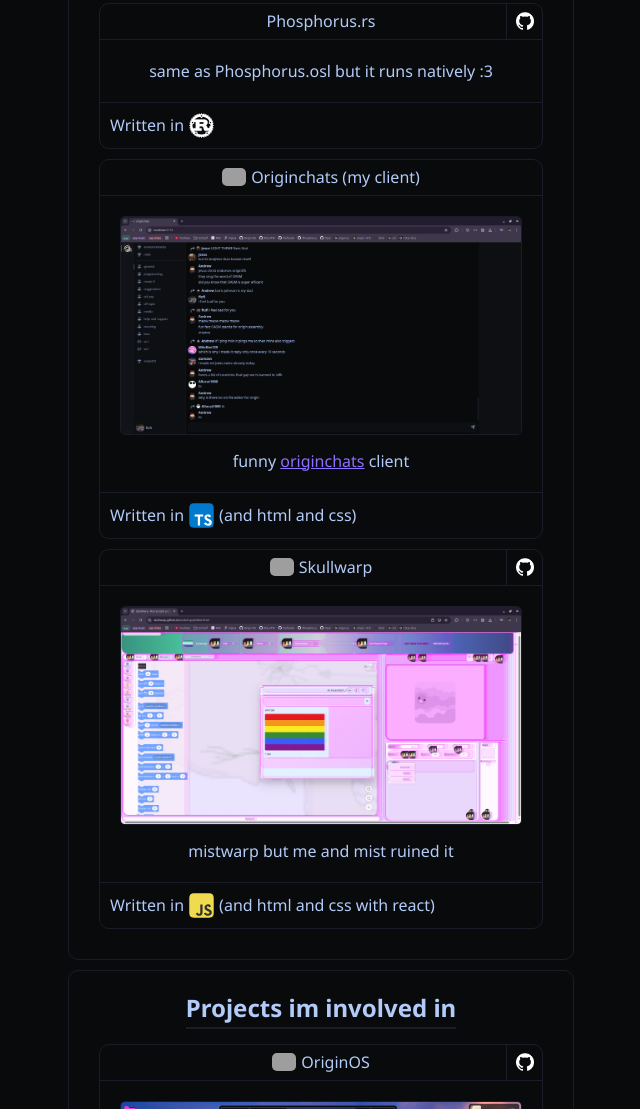
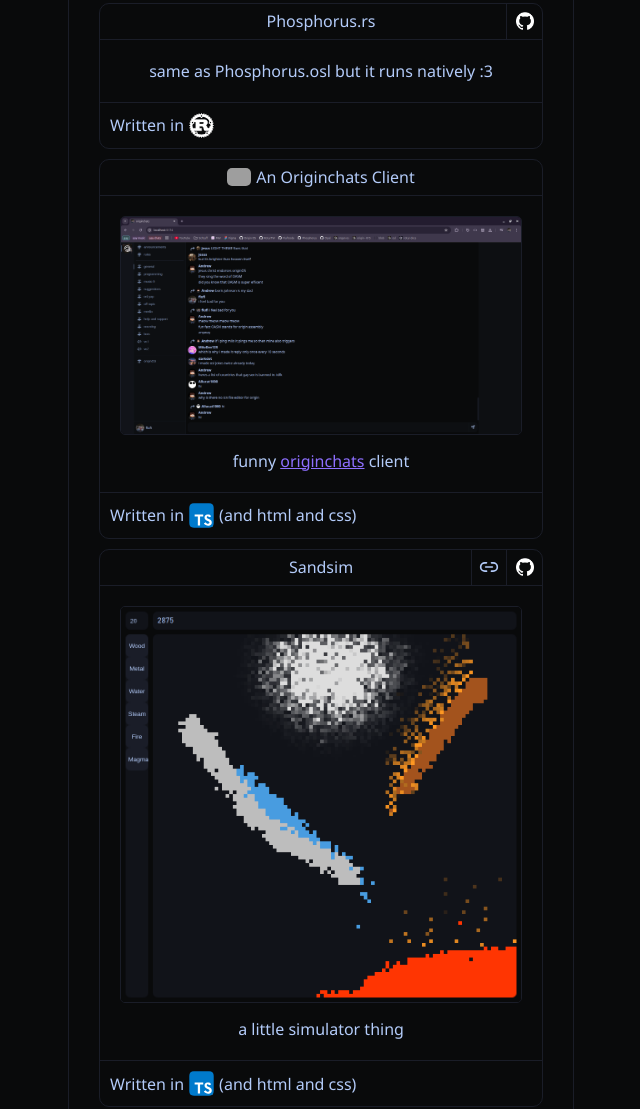
Before and after one commit to flufi-website/main, a website built with Vite: page index.html in a window 1280 px wide. Shown: the part 1766-2875 px from the top of the page, without its empty margins (319-959 px from the left). Built offline with nearby package versions, Linux system fonts and the light colour scheme; grey boxes are pictures that could not be loaded.

Commit message:
add sand.flufi.uk :3

```diff
--- a/css/main.css
+++ b/css/main.css
@@ -244,6 +244,13 @@
                 > img {
                     height: 18px;
                 }
+                > svg {
+                    color: var(--text);
+                }
+            }
+            a.second {
+                border-radius: 0;
+                right: 35.5px;
             }
             > a:hover {
                 background-color: var(--prim);
--- a/index.html
+++ b/index.html
@@ -97,7 +97,7 @@
           <p>(and a load more)</p>
         </section>
         <section>
-          <h2>Projects ive worked on</h2>
+          <h2>Projects ive made</h2>
           <div id="project-list">
             <div>
               <header>
@@ -140,7 +140,7 @@
             <div>
               <header>
                 <img src="https://avatars.githubusercontent.com/u/260782748?s=200&v=4">
-                Originchats (my client)
+                An Originchats Client
               </header>
               <div>
                 <img src="static/flufi-originchats.png" title="The client">
@@ -156,22 +156,25 @@
             </div>
             <div>
               <header>
-                <img src="https://avatars.githubusercontent.com/u/252668387?s=200&v=4">
-                Skullwarp
-                <a href="https://github.com/SkullWarp">
+                <a href="https://github.com/Flufi-Boi/sandsim">
                   <img src="static/github.webp">
                 </a>
+                <a href="https://sand.flufi.uk" class="second">
+                  <!-- https://lucide.dev/icons/link-2 -->
+                  <svg xmlns="http://www.w3.org/2000/svg" width="20" height="20" viewBox="0 0 24 24" fill="none" stroke="currentColor" stroke-width="2" stroke-linecap="round" stroke-linejoin="round" class="lucide lucide-link2-icon lucide-link-2"><path d="M9 17H7A5 5 0 0 1 7 7h2"/><path d="M15 7h2a5 5 0 1 1 0 10h-2"/><line x1="8" x2="16" y1="12" y2="12"/></svg>
+                </a>
+                Sandsim
               </header>
               <div>
-                <img src="static/skullwarp.png" title="The client">
+                <img src="static/flufi-sand.png" alt="Sand sim image">
                 <p>
-                  mistwarp but me and mist ruined it
+                  a little simulator thing
                 </p>
               </div>
               <footer>
                 Written in
-                <img src="static/js.svg" title="Javascript">
-                (and html and css with react)
+                <img src="static/ts.svg" title="Typescript">
+                (and html and css)
               </footer>
             </div>
           </div>
@@ -214,6 +217,26 @@
                 </p>
               </div>
             </div>
+            <div>
+              <header>
+                <img src="https://avatars.githubusercontent.com/u/252668387?s=200&v=4">
+                Skullwarp
+                <a href="https://github.com/SkullWarp">
+                  <img src="static/github.webp">
+                </a>
+              </header>
+              <div>
+                <img src="static/skullwarp.png" title="The client">
+                <p>
+                  mistwarp but me and mist ruined it
+                </p>
+              </div>
+              <footer>
+                Written in
+                <img src="static/js.svg" title="Javascript">
+                (and html and css with react)
+              </footer>
+            </div>
           </div>
         </section>
       </div>
```
Also changed, not shown: static/flufi-sand.png (added).
